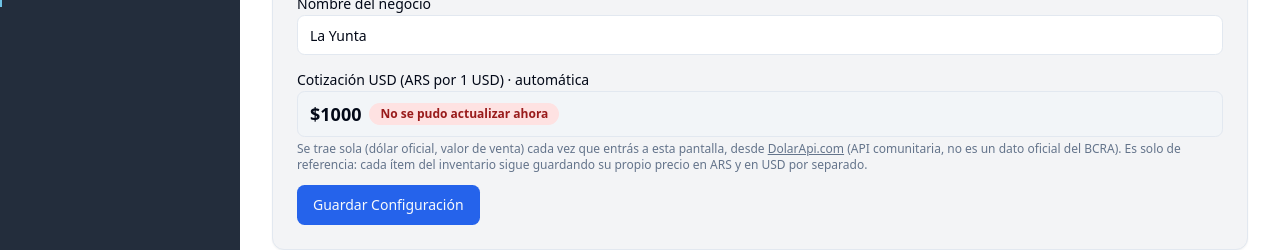
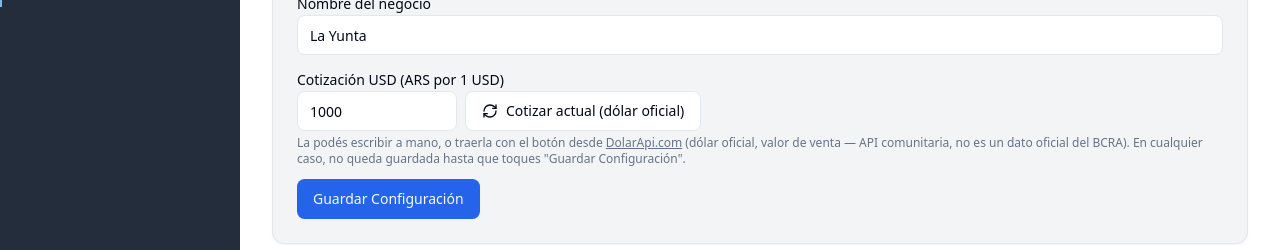
Before and after one commit to Alemorefa/Proyecto-Yunta-, a Next.js app: page /configuracion in a window 1280 px wide. Both pictures are taken after typing "Sample", "name@example.com", "Sample123" into the empty fields and a click on the button "Crear administrador e ingresar". Shown: the part 474-724 px from the top of the page. Built offline with nearby package versions, Linux system fonts and the light colour scheme; no server answers.

Commit message:
Cotizacion USD configurable manualmente + boton para traer la oficial

```diff
--- a/app/configuracion/page.tsx
+++ b/app/configuracion/page.tsx
@@ -7,20 +7,21 @@ import { Badge } from "@/components/ui/badge";
 import { Input } from "@/components/ui/input";
 import { Label } from "@/components/ui/label";
 import { Card, CardContent, CardHeader, CardTitle } from "@/components/ui/card";
-import { X } from "lucide-react";
-import { getDB, saveDB, idGen, clearAllData, formatDate, type DB } from "@/lib/db";
+import { X, RefreshCw } from "lucide-react";
+import { getDB, saveDB, idGen, clearAllData, type DB } from "@/lib/db";
 import { useRolActivo } from "@/lib/role";
 import { useSesionDisplay } from "@/lib/session";
 import { cerrarSesion as cerrarSesionAuth } from "@/lib/auth";
 import { marcarBackupHecho } from "@/lib/backup";
-import { obtenerCotizacionOficial, type CotizacionDolar } from "@/lib/dolar";
+import { obtenerCotizacionOficial } from "@/lib/dolar";
+import { cn } from "@/lib/utils";
 
 export default function ConfiguracionPage() {
   const [data, setData] = useState<DB | null>(null);
   const [nombreNegocio, setNombreNegocio] = useState("");
+  const [cotizacion, setCotizacion] = useState("");
+  const [actualizandoCotizacion, setActualizandoCotizacion] = useState(false);
   const [nuevaCategoria, setNuevaCategoria] = useState("");
-  const [cotizacionInfo, setCotizacionInfo] = useState<CotizacionDolar | null>(null);
-  const [cotizacionError, setCotizacionError] = useState(false);
   const fileRef = useRef<HTMLInputElement>(null);
   const { rol, esAdmin } = useRolActivo();
   const sesion = useSesionDisplay();
@@ -29,31 +30,34 @@ export default function ConfiguracionPage() {
     const db = getDB();
     setData(db);
     setNombreNegocio(db.config.nombre || "");
-  }, []);
-
-  // Cotización automática: se trae sola al entrar a esta pantalla y se
-  // guarda directo (sin que haga falta tocar nada ni tocar "Guardar").
-  useEffect(() => {
-    obtenerCotizacionOficial()
-      .then((info) => {
-        setCotizacionInfo(info);
-        setCotizacionError(false);
-        const db = getDB();
-        db.config = { ...db.config, cotizacion_usd: info.venta };
-        saveDB(db);
-        setData(db);
-      })
-      .catch(() => setCotizacionError(true));
+    setCotizacion(db.config.cotizacion_usd ? String(db.config.cotizacion_usd) : "");
   }, []);
 
   if (!data) return null;
 
   function guardarConfig() {
     const db = getDB();
-    db.config = { ...db.config, nombre: nombreNegocio.trim() };
+    db.config = {
+      ...db.config,
+      nombre: nombreNegocio.trim(),
+      cotizacion_usd: cotizacion.trim() ? Number(cotizacion) : undefined,
+    };
     saveDB(db);
     setData(db);
     toast.success("Configuración guardada");
+  }
+
+  async function actualizarCotizacion() {
+    setActualizandoCotizacion(true);
+    try {
+      const info = await obtenerCotizacionOficial();
+      setCotizacion(String(info.venta));
+      toast.success('Cotización oficial traída. Tocá "Guardar Configuración" para dejarla guardada.');
+    } catch {
+      toast.error("No se pudo traer la cotización");
+    } finally {
+      setActualizandoCotizacion(false);
+    }
   }
 
   function agregarCategoria() {
@@ -159,23 +163,26 @@ export default function ConfiguracionPage() {
             <Input value={nombreNegocio} onChange={(e) => setNombreNegocio(e.target.value)} />
           </div>
           <div>
-            <Label>Cotización USD (ARS por 1 USD) · automática</Label>
-            <div className="flex items-center gap-2 rounded-md border bg-muted/40 px-3 py-2">
-              <span className="text-lg font-semibold text-foreground">
-                {data.config.cotizacion_usd ? `$${data.config.cotizacion_usd}` : "—"}
-              </span>
-              {cotizacionInfo && (
-                <Badge variant="success">Actualizado {formatDate(cotizacionInfo.fechaActualizacion)}</Badge>
-              )}
-              {cotizacionError && <Badge variant="destructive">No se pudo actualizar ahora</Badge>}
+            <Label>Cotización USD (ARS por 1 USD)</Label>
+            <div className="flex flex-wrap gap-2">
+              <Input
+                type="number"
+                value={cotizacion}
+                onChange={(e) => setCotizacion(e.target.value)}
+                className="max-w-[160px]"
+              />
+              <Button variant="outline" onClick={actualizarCotizacion} disabled={actualizandoCotizacion}>
+                <RefreshCw className={cn("h-4 w-4", actualizandoCotizacion && "animate-spin")} />
+                Cotizar actual (dólar oficial)
+              </Button>
             </div>
             <p className="mt-1 text-xs text-muted-foreground">
-              Se trae sola (dólar oficial, valor de venta) cada vez que entrás a esta pantalla, desde{" "}
+              La podés escribir a mano, o traerla con el botón desde{" "}
               <a href="https://dolarapi.com" target="_blank" rel="noreferrer" className="underline">
                 DolarApi.com
               </a>{" "}
-              (API comunitaria, no es un dato oficial del BCRA). Es solo de referencia: cada ítem del
-              inventario sigue guardando su propio precio en ARS y en USD por separado.
+              (dólar oficial, valor de venta — API comunitaria, no es un dato oficial del BCRA). En cualquier caso,
+              no queda guardada hasta que toques &quot;Guardar Configuración&quot;.
             </p>
           </div>
           <Button onClick={guardarConfig}>Guardar Configuración</Button>
```
Also changed, not shown: 1 other file (tests, documents, lock files or other folders).
